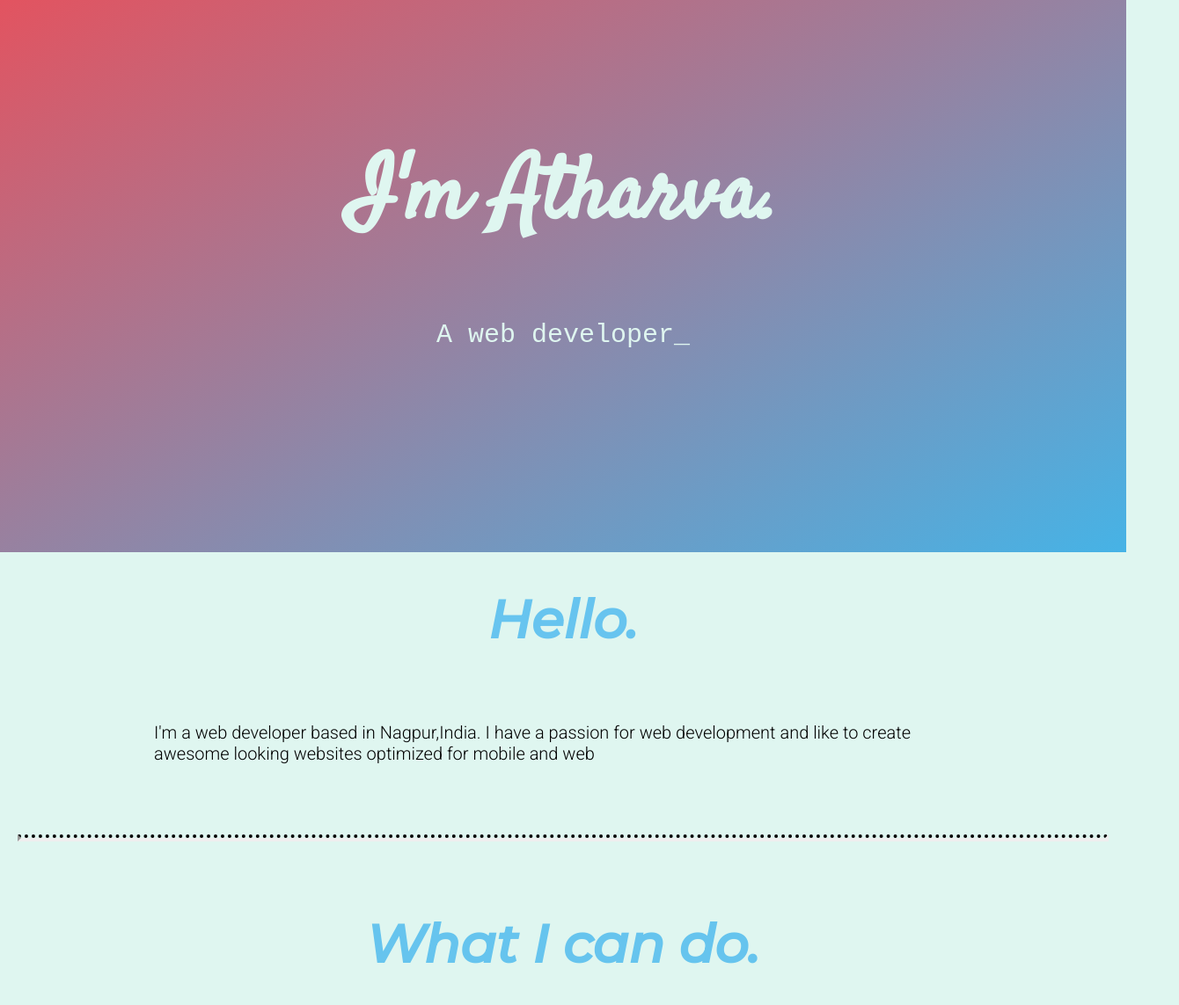
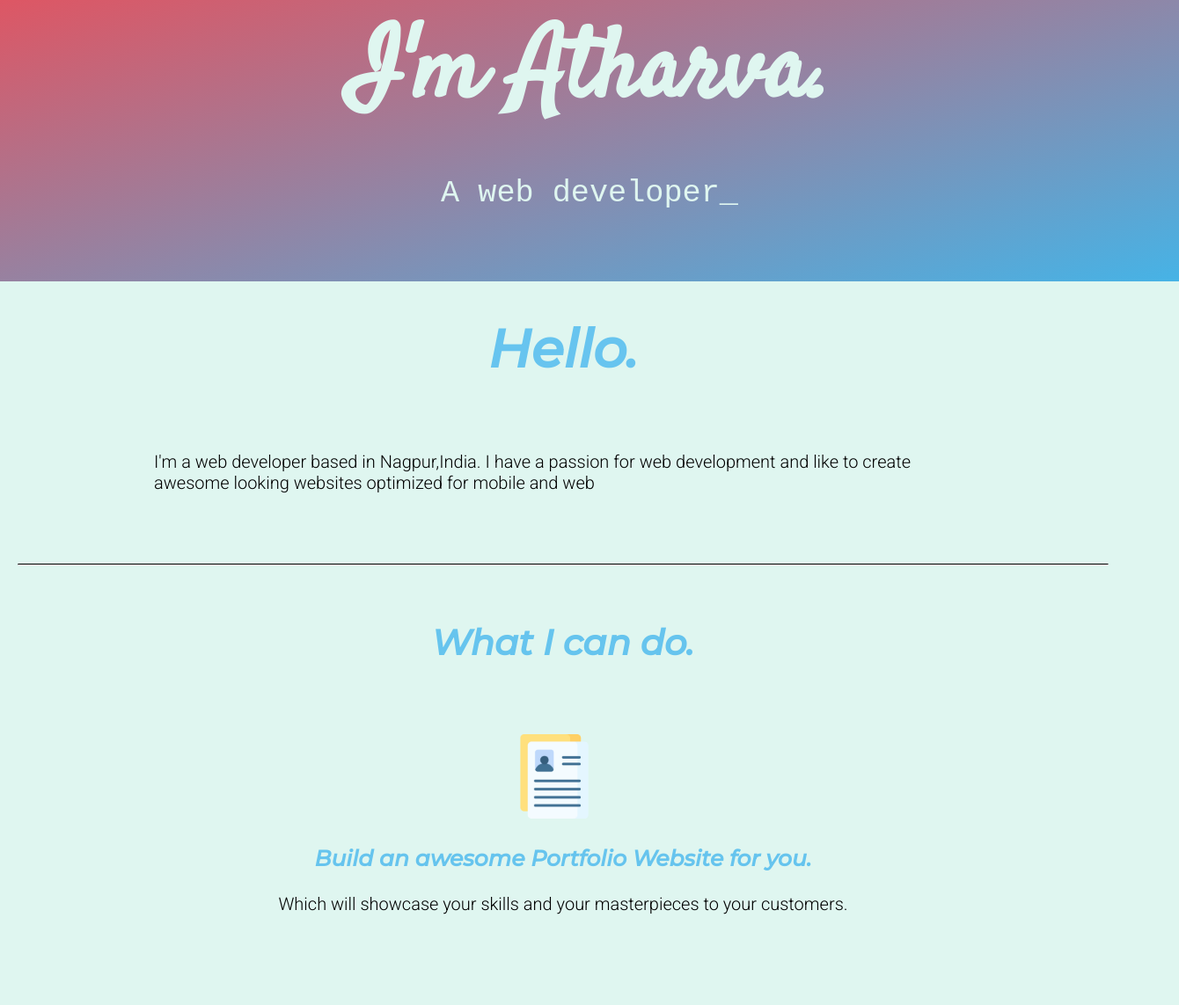
Before and after one commit to atharvakunte/atharvakunte.github.io, a plain HTML site: page index.html in a window 1280 px wide. Shown: the part 47-1190 px from the top of the page at 88% size, 1340 px wide, since content can reach past the window. Drawn offline with Linux system fonts and the light colour scheme.

Commit message:
Change styling and apply relative sizing for headers
Signed-off-by: Atharva Kunte <athu.kunte@gmail.com>

```diff
--- a/css/style.css
+++ b/css/style.css
@@ -24,9 +24,8 @@ h3 {
 }
 
 hr {
-  border-top: dotted;
-  border-width: 4px;
-  color: none;
+  border-top: 1px solid black;
+
 }
 
 .header {
@@ -35,13 +34,15 @@ hr {
 
 .top {
   background-image: linear-gradient(to bottom right, #e8505b, #46b3e6);
-  padding: 200px;
+  padding: 30px;
+  width: 100%;
 }
 
 .toph {
-  margin-top: 0px;
+  margin-top: 20px;
+  margin-bottom: 10px;
   font-family: "Satisfy", cursive;
-  font-size: 100px;
+  font-size: 7rem;
   text-align: center;
   color: #dff6f0;
 }
@@ -62,7 +63,7 @@ hr {
 }
 
 .big {
-  font-size: 60px;
+  font-size: 2.5rem;
 }
 
 .mid {
@@ -78,7 +79,7 @@ hr {
 }
 
 .skill-row {
-  text-align: left;
+  text-align: center;
   margin-top: 80px;
   margin-bottom: 80px;
 }
@@ -94,16 +95,17 @@ hr {
   color: #dff6f0;
 }
 .skill-img {
-  width: 100px;
-  height: 100px;
-  float: left;
+  width: 6rem;
+  height: 6rem;
+  display: inline-block;
   margin-right: 20px;
 }
 .code {
   font-family: monospace;
   text-align: center;
-  font-size: 30px;
+  font-size: 2.2rem;
   color: #dff6f0;
+  margin-bottom: 50px;
 }
 
 .btn {
```
